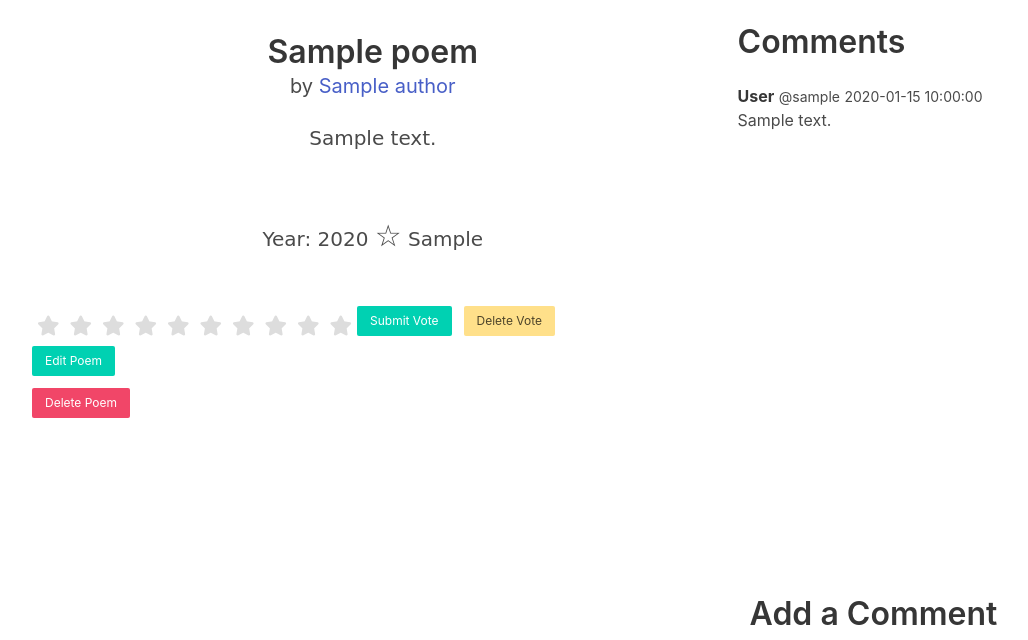
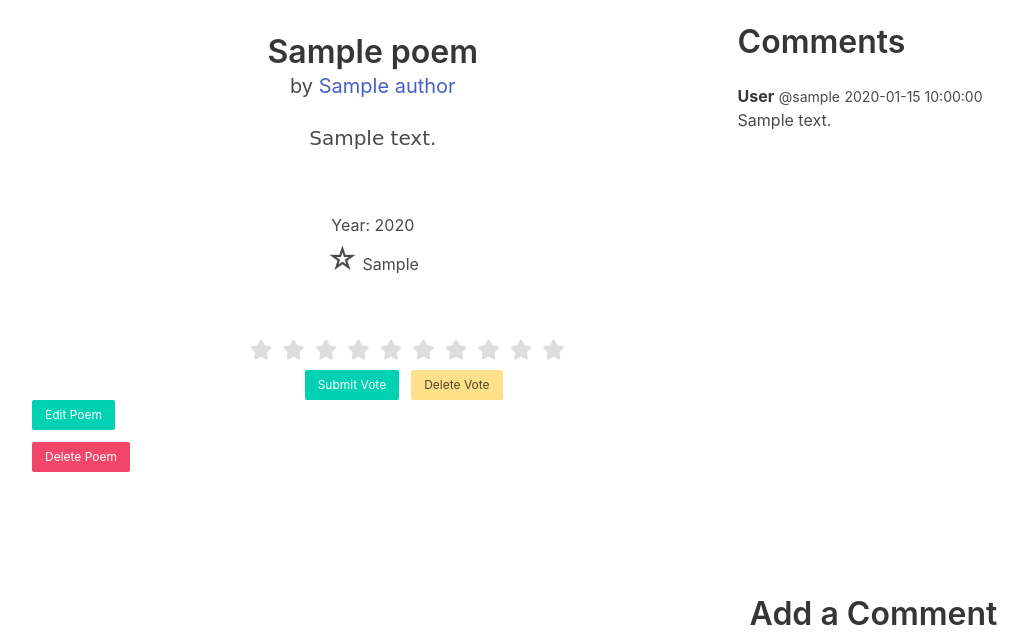
Before and after one commit to Mustafa-Tosun/Database-Systems-Project, a Flask app: page /poems/1 in a window 1280 px wide. Shown: the part 66-706 px from the top of the page, without its empty margins (32-1060 px from the left). Run offline with Flask 2, Linux system fonts and the light colour scheme; tables that the repository leaves empty or names only in its code hold one stand-in row (values such as "Sample post"); some libraries are stand-ins or nearby versions; some web fonts are replaced.

Commit message:
fixing bugs

```diff
--- a/server.py
+++ b/server.py
@@ -10,7 +10,7 @@ import dbinit
 from views.user import home_page, login_page, register_page, logout_page, profile_page
 from views.author import authors_page, author_page, author_add_page, author_edit_page, author_delete_page
 from views.poem import poems_page, poem_page, poem_add_page, poem_edit_page, poem_delete_page
-from views.comment import comment_add, comments_page, comment_delete
+from views.comment import comment_delete, comment_delete_author
 
 
 from models.user import get_user_by_id
@@ -52,10 +52,9 @@ def create_app():
 
 
     # Comment
-    app.add_url_rule("/poems/<int:poem_id>/new-comment", view_func=comment_add, methods=["GET", "POST"])
-    app.add_url_rule("/poems/<int:id>", view_func=comments_page)
+    #app.add_url_rule("/poems/<int:poem_id>/new-comment", view_func=comment_add, methods=["GET", "POST"])
     app.add_url_rule("/poems/<int:poem_id>/delete-comment/<int:id>", view_func=comment_delete, methods=["GET", "POST"])
-
+    app.add_url_rule("/authors/<int:author_id>/delete-comment/<int:id>", view_func=comment_delete_author, methods=["GET", "POST"])
     #dbinit.initialize()
 
     lm.init_app(app)
@@ -66,4 +65,4 @@ def create_app():
 app = create_app()
 
 if __name__ == "__main__":
-    app.run()
+    app.run(debug=True)
--- a/templates/poem.html
+++ b/templates/poem.html
@@ -11,18 +11,20 @@
         {% endfor %}
         </br>
         </br>
+
+    </div>
+    <div class="has-text-centered">
       {% if poem.year %} Year: {{ poem.year }}{% endif %}
-
+    </br>
       {% if poem.average!=-1 %}<span style='font-size:30px;'>&#9734;</span> {{ poem.average }} {% endif %}
     </div>
     </br></br>
-
-  <div id="st" class="st"  style="margin-right: 10%;">
+    <form action="" method="POST" name="vote">
+      {{ vote_form.csrf_token }}
+      <div id="st" class="st">
         <div class="stars" style="background-color:rgba(0,0,0,.5)"></div>
         <div class="modal-content">
-    <form action="" method="POST" name="vote">
-      {{ vote_form.csrf_token }}
-      <div class="is-rounded is-warning">
+          <div class="is-rounded is-warning" style="margin-left: 30%;">
             <fieldset class="rating">
               <input type="radio" id="star10" name="point" value="10"/><label class = "full" for="star10"></label>
               <input type="radio" id="star9" name="point" value="9" /><label class="full" for="star9"></label>
@@ -36,7 +38,11 @@
               <input type="radio" id="star1" name="point" value="1" /><label class="full" for="star1"></label>
             </fieldset>
           </div>
-      <div class="field is-grouped">
+          <br/>
+        </div>
+      </div>
+      <div class="field is-grouped" style="margin-left: 40%;">
+        </br>
         <div class="control">
           <button name="btn" value="submit_vote" class="button is-primary is-small">Submit Vote</button>
         </div>
@@ -46,8 +52,6 @@
       </div>
   </form>
 
-  </div>
-  </div>
   <div class="field is-grouped">
     <div class="control">
       <form action="" method="POST">
@@ -146,23 +150,20 @@
     i++;
   }
   //
- const deleteButton = document.querySelector('#delete')
-        const cancelButton = document.querySelector('#cancel')
-        const modalBg = document.querySelector('.modal-background')
-        const modal = document.querySelector('.modal')
+  const deleteButton = document.querySelector('#delete');
+  const cancelButton = document.querySelector('#cancel');
+  const modalBg = document.querySelector('.modal-background');
+  const modal = document.querySelector('.modal');
 
   deleteButton.addEventListener('click', () => {
     modal.classList.add('is-active');
-        })
-
+  });
   cancelButton.addEventListener('click', () => {
     modal.classList.remove('is-active');
-        })
-
+  });
   modalBg.addEventListener('click', () => {
     modal.classList.remove('is-active');
-        })
+  });
+</script>
 
-
-  </script>
 {% endblock %}
--- a/views/comment.py
+++ b/views/comment.py
@@ -8,13 +8,13 @@ from datetime import datetime
 def comment_add(poem_id):
     form = CommentForm()
     if not form.validate_on_submit():
-        return redirect(url_for("poem_page", poem_id=poem_id))
+        return redirect(url_for("poem_page", id=poem_id))
     text = form.data["text"]
     date = datetime.now()
     user_id = current_user.id
     comment = Comment(text=text, date=date, user_id=user_id, poem_id=poem_id)
     add_comment(comment)
-    return redirect(url_for("poem_page", poem_id=poem_id))
+    return redirect(url_for("poem_page", id=poem_id))
 
 @login_required
 def comment_add_author(author_id):
@@ -39,3 +39,11 @@ def comment_delete(poem_id, id):
         abort(401)
     delete_comment(id)
     return redirect(url_for("poem_page", id=poem_id))
+
+@login_required
+def comment_delete_author(author_id, id):
+    user_id = get_user_id_of_comment(id)
+    if not current_user.is_admin or current_user.id != user_id:
+        abort(401)
+    delete_comment(id)
+    return redirect(url_for("author_page", id=author_id))
```
Also changed, not shown: templates/author.html (+10 -2 lines), 3 other files. Lines whose indentation alone changed are shown as unchanged.
